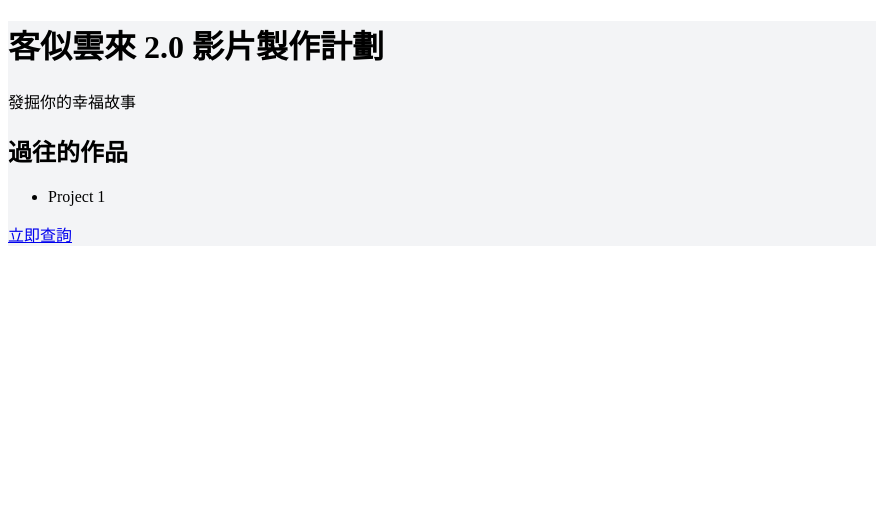
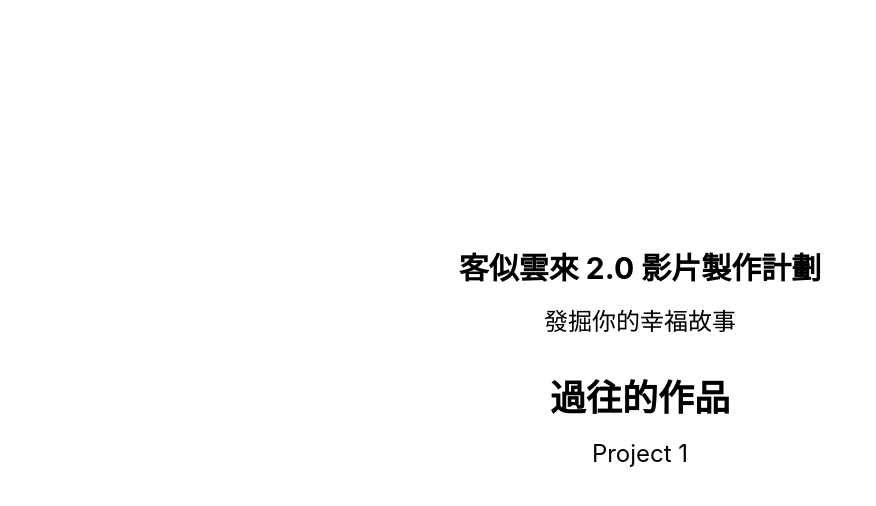
Before and after one commit to justmover/video-production-sveltekit-site, a SvelteKit app: page / in a window 1280 px wide. Shown: the top 506 px of the page, without its empty margins (0-876 px from the left). Built offline with nearby package versions, Linux system fonts and the light colour scheme.

Commit message:
add tailwind to the project

```diff
--- a/package.json
+++ b/package.json
@@ -24,6 +24,7 @@
 	},
 	"type": "module",
 	"dependencies": {
+		"autoprefixer": "^10.4.17",
 		"tailwindcss": "^3.4.1"
 	}
 }
--- /dev/null
+++ b/postcss.config.cjs
@@ -0,0 +1,18 @@
+module.exports = {
+  plugins: [
+    require('tailwindcss'),
+    require('autoprefixer'),
+  ],
+  module: {
+    rules: [
+      {
+        test: /\.css$/,
+        use: [
+          'style-loader',
+          { loader: 'css-loader', options: { importLoaders: 1 } },
+          'postcss-loader'
+        ]
+      }
+    ]
+  }
+}
--- a/src/routes/+page.svelte
+++ b/src/routes/+page.svelte
@@ -1,6 +1,7 @@
 <!-- landing page with title, past projects and a action button which direct to whatsapp, using tailwind as styling -->
 <script>
-	//   import { projects } from '../lib/projects.js';
+    import '../tailwind.css';
+
 	let projects = [
 		{
 			name: 'Project 1',
@@ -10,7 +11,7 @@
 </script>
 
 <main class="flex flex-col items-center justify-center h-screen">
-	<h1 class="text-6xl font-bold">客似雲來 2.0 影片製作計劃</h1>
+	<h1 class="text-3xl font-bold">客似雲來 2.0 影片製作計劃</h1>
 	<p class="text-2xl mt-5">發掘你的幸福故事</p>
 	<div class="flex flex-col items-center justify-center mt-10">
 		<h2 class="text-4xl font-bold">過往的作品</h2>
@@ -30,7 +31,4 @@
 </main>
 
 <style>
-	main {
-		background-color: #f3f4f6;
-	}
 </style>
--- /dev/null
+++ b/src/tailwind.css
@@ -0,0 +1,3 @@
+@import 'tailwindcss/base';
+@import 'tailwindcss/components';
+@import 'tailwindcss/utilities';
--- a/tailwind.config.js
+++ b/tailwind.config.js
@@ -1,12 +1,41 @@
+// colors: https://tailwindcss.com/docs/customizing-colors
+const colors = require('tailwindcss/colors')
+
+
 /** @type {import('tailwindcss').Config} */
 export default {
-  purge: [],
-  darkMode: false, // or 'media' or 'class'
-  theme: {
-    extend: {},
-  },
-  variants: {
-    extend: {},
-  },
-  plugins: [],
+	mode: 'jit',
+	darkMode: 'class',
+	content: [
+		'./src/**/*.{svelte,html}'
+	],
+	theme: {
+		colors: {
+			transparent: 'transparent',
+			current: 'currentColor',
+			gray: colors.neutral,
+			white: colors.white,
+			primary: colors.sky,
+			green: colors.green,
+			yellow: colors.amber,
+			red: colors.red,
+			black: colors.black,
+		},
+		extend: {
+			fontFamily: {
+				sans: [
+					'-apple-system',
+					'BlinkMacSystemFont',
+					'Segoe UI',
+					'Roboto',
+					'Helvetica Neue',
+					'Arial',
+					'sans-serif',
+				],
+			},
+		},
+	},
+	variants: {},
+	plugins: [],
+	future: {},
 }
```
Also changed, not shown: 1 other file (tests, documents, lock files or other folders).
